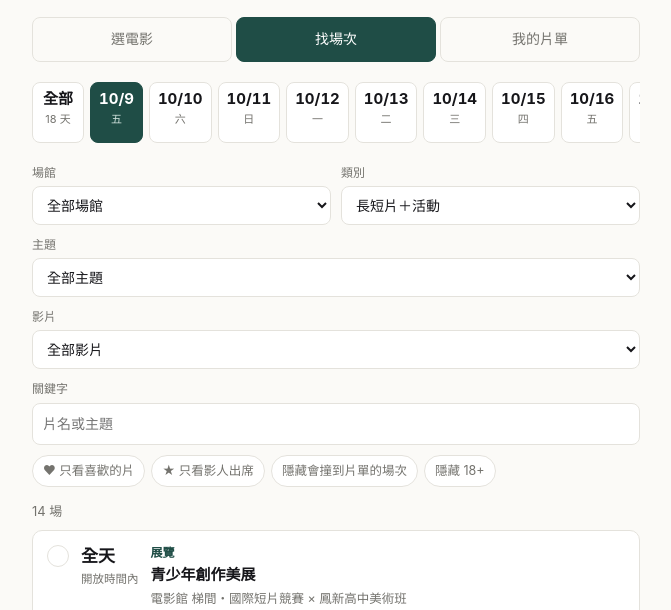
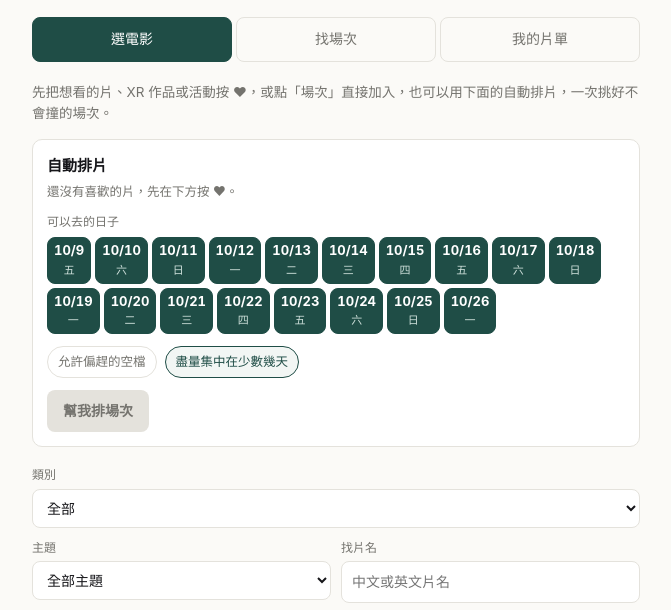
Before and after one commit to sourowo/kff_planner, a plain HTML site: page index.html in a window 1280 px wide. Shown: the part 118-728 px from the top of the page, without its empty margins (304-975 px from the left). Drawn offline with Linux system fonts and the light colour scheme.

Commit message:
Update index.html

```diff
--- a/index.html
+++ b/index.html
@@ -231,12 +231,12 @@ dialog::backdrop{background:rgba(22,22,26,.45)}
   </header>
 
   <div class="tabs" role="tablist">
-    <button class="tab" id="tabFilms" role="tab" aria-selected="false">選電影</button>
-    <button class="tab" id="tabFind" role="tab" aria-selected="true">找場次</button>
+    <button class="tab" id="tabFilms" role="tab" aria-selected="true">選電影</button>
+    <button class="tab" id="tabFind" role="tab" aria-selected="false">找場次</button>
     <button class="tab" id="tabList" role="tab" aria-selected="false">我的片單</button>
   </div>
 
-  <section id="paneFilms" class="hide">
+  <section id="paneFilms">
     <p class="intro">先把想看的片、XR 作品或活動按 ♥，或點「場次」直接加入，也可以用下面的自動排片，一次挑好不會撞的場次。</p>
 
     <div class="auto" id="auto">
@@ -270,7 +270,7 @@ dialog::backdrop{background:rgba(22,22,26,.45)}
     <div id="films"></div>
   </section>
 
-  <section id="paneFind">
+  <section id="paneFind" class="hide">
     <div class="days" id="days" aria-label="日期"></div>
     <div class="filters">
       <div><label for="fVenue">場館</label><select id="fVenue"></select></div>
@@ -809,7 +809,7 @@ function renderPlan(){
   const list = picked();
   if(!list.length){
     $("plan").innerHTML = `<p class="empty"><strong>還沒有選任何場次</strong>
-      到「找場次」點選想看的片，這裡會幫你檢查時間會不會撞到</p>`;
+      到「選電影」按 ♥ 或加入場次，也可以到「找場次」依日期挑選，這裡會幫你檢查時間會不會撞到</p>`;
     return;
   }
   // 同一部片選了兩次
```
